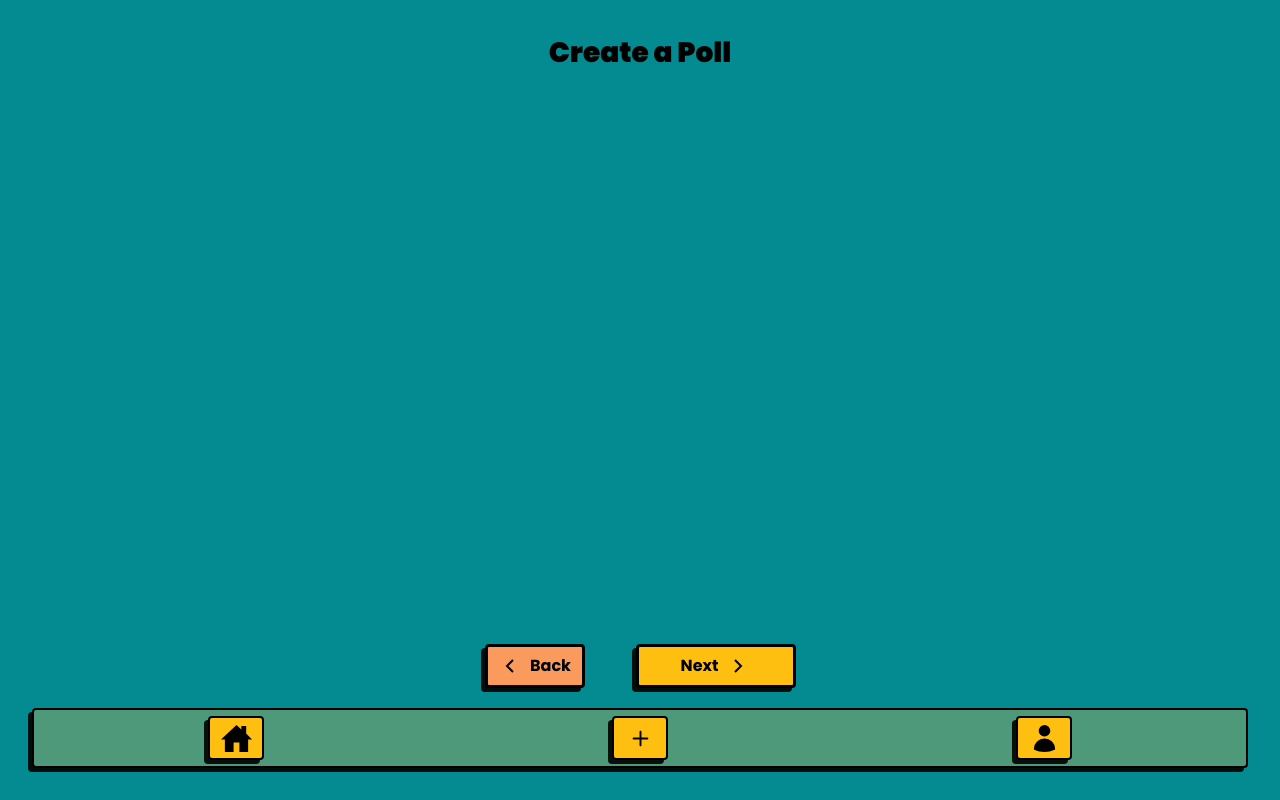
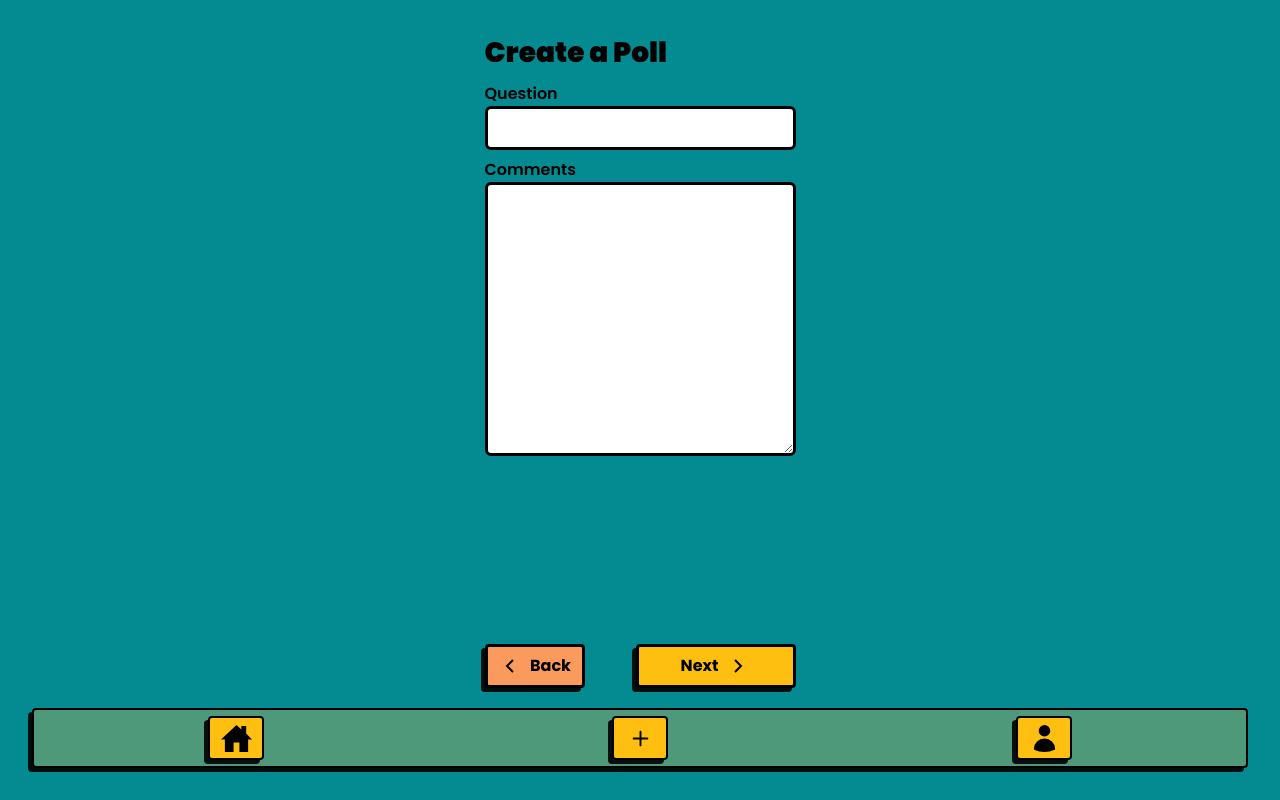
Before and after one commit to devhausleipzigacademy/camp9-final-project, a Next.js app: page /new in a window 1280 px wide. Built offline with nearby package versions, Linux system fonts and the light colour scheme.

Commit message:
added input fields

```diff
--- a/app/new/page.tsx
+++ b/app/new/page.tsx
@@ -1,7 +1,24 @@
+import InputField from 'components/InputField';
+import InputFieldComments from 'components/InputFieldComments';
+
 export default function NewPoll() {
   return (
-    <>
+    <section className="flex flex-col gap-2">
       <h1 className="title-black">Create a Poll</h1>
-    </>
+      <InputField
+        label={'Question'}
+        showLabel={true}
+        type={'text'}
+        width={'full'}
+        disabled={false}
+      />
+      <InputFieldComments
+        label={'Comments'}
+        type={'text'}
+        width={'full'}
+        disabled={false}
+        rows={10}
+      />
+    </section>
   );
 }
--- a/components/InputFieldComments.tsx
+++ b/components/InputFieldComments.tsx
@@ -8,6 +8,7 @@ import { ChangeEvent } from 'react';
 type InputFieldProps = {
   label: string;
   placeholder?: string;
+  rows?: number;
   max?: number; // Limit the input value to a maximum of characters (max)
   value?: string;
   type: 'text' | 'number' | 'email' | 'password' | 'username';
@@ -25,6 +26,7 @@ export const InputField = forwardRef(
       placeholder,
       label,
       width,
+      rows = 4,
       error,
       disabled,
       ...props
@@ -37,7 +39,6 @@ export const InputField = forwardRef(
       const truncatedValue = inputValue.slice(0, max);
       setValue(truncatedValue);
     };
-
     return (
       <label
         className={clsx(
@@ -60,7 +61,7 @@ export const InputField = forwardRef(
           ref={ref}
           {...props}
           disabled={disabled}
-          rows={5}
+          rows={rows}
           onChange={handleChange}
           value={value}
         ></textarea>
```
